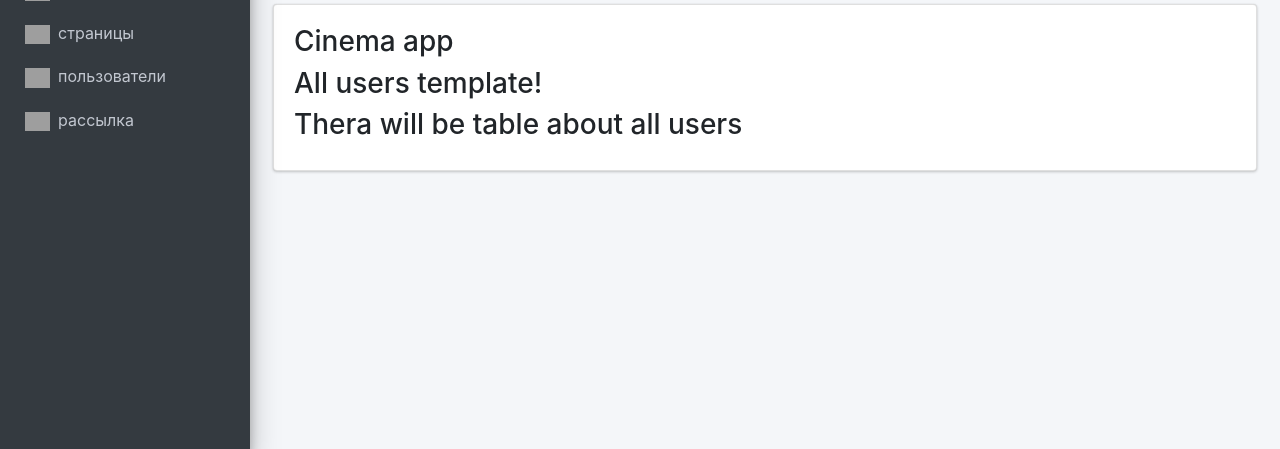
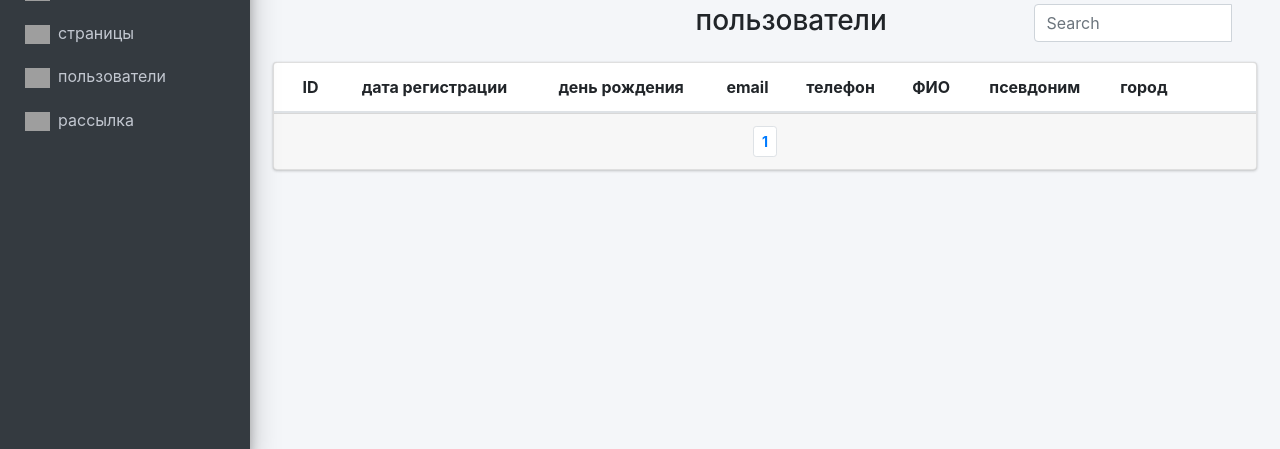
Before and after one commit to thelonggoodbuy/kinocms, a Django app: page /cinema_cms/all_users/ in a window 1280 px wide. Shown: the part 351-800 px from the top of the page. Run offline with Django 3.2, Linux system fonts and the light colour scheme; lists and menus that the app fills with data are empty; some libraries are stand-ins or nearby versions; grey boxes are pictures that could not be loaded.

Commit message:
I finished basetemplate for admin, admin page for user manage and paginator for this page

```diff
--- /dev/null
+++ b/KINOCMS_proj/cinema/forms.py
@@ -0,0 +1,6 @@
+from django import forms
+
+
+
+class SearchUserForm(forms.Form):
+    keyword = forms.CharField(required=False, max_length=20, label='')
--- a/KINOCMS_proj/cinema/templates/cinema/all_users.html
+++ b/KINOCMS_proj/cinema/templates/cinema/all_users.html
@@ -2,13 +2,101 @@
 {% load bootstrap4 %}
 {% load static %}
 
-
 {% block title %}список пользователей{% endblock title%}
 
+{% block content %}
+<div class="row">
+    <div class="col-12">
+    <div class="row mb-3">
+        <div class="col-2 offset-md-5">
+            <h3 class="h3">пользователи<h3>
+        </div>
+        <div class="col-3 offset-md-2">
+            <div class="form-inline">
+                <div class="input-group" data-widget="sidebar-search">
+                  <input class="form-control form-control-sidebar" type="search" placeholder="Search" aria-label="Search">
+                  <div class="input-group-append">
+                    <button class="btn btn-sidebar">
+                      <i class="fas fa-search fa-fw"></i>
+                    </button>
+                  </div>
+                </div>
+              </div>
+        </div>
+    </div>
+    <div class="row">
+        <div class="col-12">
+        <div class="card text-center">
+            <div class="card-body table-responsive p-0">
+            <table class="table table-hover">
+                <thead>
+                <tr>
+                    <th>ID</th>
+                    <th>дата регистрации</th>
+                    <th>день рождения</th>
+                    <th>email</th>
+                    <th>телефон</th>
+                    <th>ФИО</th>
+                    <th>псевдоним</th>
+                    <th>город</th>
+                    <th> </th>
+                    <th> </th>
+                </tr>
+                </thead>
+                <tbody>
+                    {% for user in users_list %}
+                        <tr>
+                            <td class="align-middle">{{ user.id|default_if_none:"-----" }}</td>
+                            <td class="align-middle">11-7-2014</td>
+                            <td class="align-middle">{{ user.born|default_if_none:"-----" }}</td>
+                            <td class="align-middle">{{ user.email|default_if_none:"-----" }}</td>
+                            <td class="align-middle">{{ user.born|default_if_none:"-----" }}</td>
+                            <td class="align-middle">{{ user.surname|default_if_none:"-----" }} {{ user.name|default_if_none:"" }}</td>
+                            <td class="align-middle">{{ user.nickname|default_if_none:"-----" }}</td>
+                            <td class="align-middle">{{ user.town|default_if_none:"-----" }}</td>
+                            <td><a href="#"><img src="{% static 'cinema/images/pencil.png' %}" class="logo_tables_command brand-image img-circle elevation-3" style="opacity: .8"></a></td>
+                            <td><a href="#"><img src="{% static 'cinema/images/bin.png' %}" class="logo_tables_command brand-image img-circle elevation-3" style="opacity: .8"></a></td>
+                        </tr>
+                    {% endfor %}
+                </tbody>
 
+            </table>
+            </div>
+            <!-- /.card-body -->
 
-{% block content %}
-    <h3>Cinema app</h3>
-    <h3>All users template!</h3>
-    <h3>Thera will be table about all users</h3>
+            <div class="card-footer clearfix d-flex justify-content-center">
+                <ul class="pagination pagination-sm m-0 float-right">
+                    {% if page.has_previous %}
+                        {% if page.number > 8 %}
+                            <li class="page-item" ><a class="page-link" href="?page=1">1</a></li>
+                            {% if page.number > 9 %}
+                                <span class="mx-3">...</span>
+                            {% endif %}
+                        {% endif %}
+                    {% endif %}
+
+                    {% for single_page in page.paginator.page_range %}
+                        {% if single_page == page.number %}
+                            <li class="page-item"><strong><a class="page-link" href="?page={{ single_page }}">{{ single_page }}</a></strong></li>
+                        {% elif single_page > page.number|add:'-8' and single_page < page.number|add:'8' %}
+                            <li class="page-item"><a class="page-link" href="?page={{ single_page }}">{{ single_page }}</a></li>
+                        {% endif %}
+                    {% endfor %}
+
+                    {% if page.has_next %}
+                        {% if page.number < page.paginator.num_pages|add:'-8' %}
+                            <span class="mx-3">...</span>
+                            <li class="page-item"><a class="page-link" href="?page={{ page.paginator.num_pages }}">{{page.paginator.num_pages}}</a></li>
+                        {% elif page.number < page.paginator.num_pages|add:'-7' %}
+                        <li class="page-item"><a class="page-link" href="?page={{ page.paginator.num_pages }}">{{page.paginator.num_pages}}</a></li>
+                        {% endif %}
+                    {% endif %}
+                </ul>
+            </div>
+
+        </div>
+        <!-- /.card -->
+        </div>
+    </div>
+    <!-- /.row -->
 {% endblock content %}
--- a/KINOCMS_proj/cinema/templates/layout/_base_cinema.html
+++ b/KINOCMS_proj/cinema/templates/layout/_base_cinema.html
@@ -139,13 +139,13 @@
                 <div class="container-fluid">
                     <div class="row">
                         <div class="col-lg-12">
-                            <div class="card">
-                                <div class="card-body">
+                            {% comment %} <div class="card">
+                                <div class="card-body"> {% endcomment %}
                                     {% block content %}
                                     {% endblock content %}
-                                </div>
+                                {% comment %} </div>
                             </div>
-
+     {% endcomment %}
                         </div>
                     </div>
                 </div>
--- a/KINOCMS_proj/cinema/views.py
+++ b/KINOCMS_proj/cinema/views.py
@@ -1,6 +1,31 @@
+from django.core.paginator import Paginator
+from django.db.models import Q
 from django.shortcuts import render
+
+
+from users.models import CustomUser
+from .forms import SearchUserForm
+
 
 
 
 def all_users(request):
-    return render(request, 'cinema/all_users.html')
+    users_list = CustomUser.objects.filter(is_active=True, is_superuser=False)
+    # if 'keyword' in request.GET:
+    #     keyword = request.GET['keyword']
+    #     q = Q(name__icontains=keyword) | Q(email__icontains=keyword)
+    #     users_list = users_list.filter(q)
+    # else:
+    #     keyword = ''
+    # search_form = SearchUserForm(initial={'keyword':keyword})
+    paginator = Paginator(users_list, 5)
+    if 'page' in request.GET:
+        page_num = request.GET['page']
+    else:
+        page_num = 1
+    page = paginator.get_page(page_num)
+    # context = {'page': page, 'users_list': users_list, 'form': search_form}
+    context = {'page': page, 'users_list': page.object_list}
+
+
+    return render(request, 'cinema/all_users.html', context)
--- a/KINOCMS_proj/users/forms.py
+++ b/KINOCMS_proj/users/forms.py
@@ -147,7 +147,7 @@ class ChangeUserForm(forms.ModelForm):
     def clean_email(self):
         new_email = self.cleaned_data['email']
         taken_email = CustomUser.objects.filter(email=new_email)
-        if taken_email.exists():
+        if taken_email.exists() and new_email == taken_email:
             self.add_error('email', 'email занят')
         return new_email
 
```
